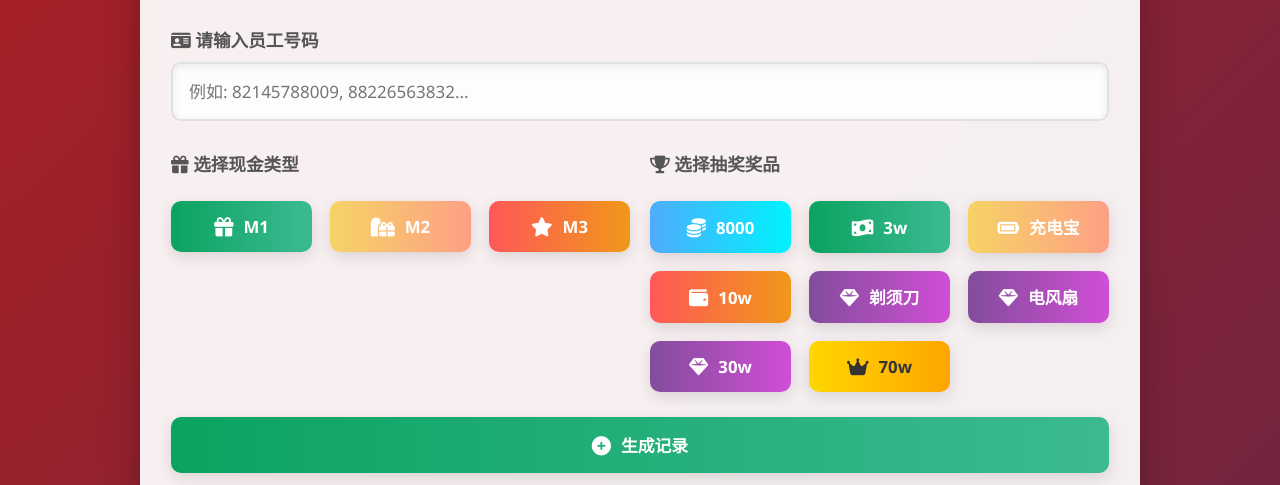
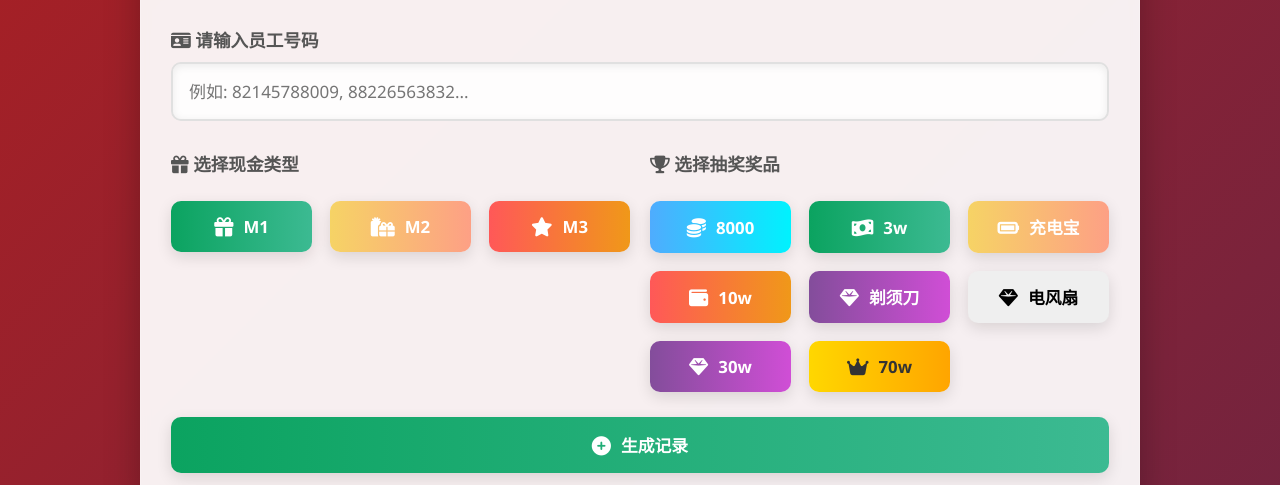
Before and after one commit to saddwe222/BWMCJ, a plain HTML site: page index.html in a window 1280 px wide. Shown: the part 314-799 px from the top of the page. Drawn offline with Linux system fonts and the light colour scheme.

Commit message:
index.html

```diff
--- a/index.html
+++ b/index.html
@@ -404,7 +404,7 @@
                             <button class="btn btn-purple" onclick="setPrize('剃须刀')">
                                 <i class="fas fa-gem"></i> 剃须刀
                             </button>
-                            <button class="btn btn-purple" onclick="setPrize('电风扇')">
+                            <button class="btn btn-blue" onclick="setPrize('电风扇')">
                                 <i class="fas fa-gem"></i> 电风扇
                             </button>
                             <button class="btn btn-purple" onclick="setPrize('30w')">
```
